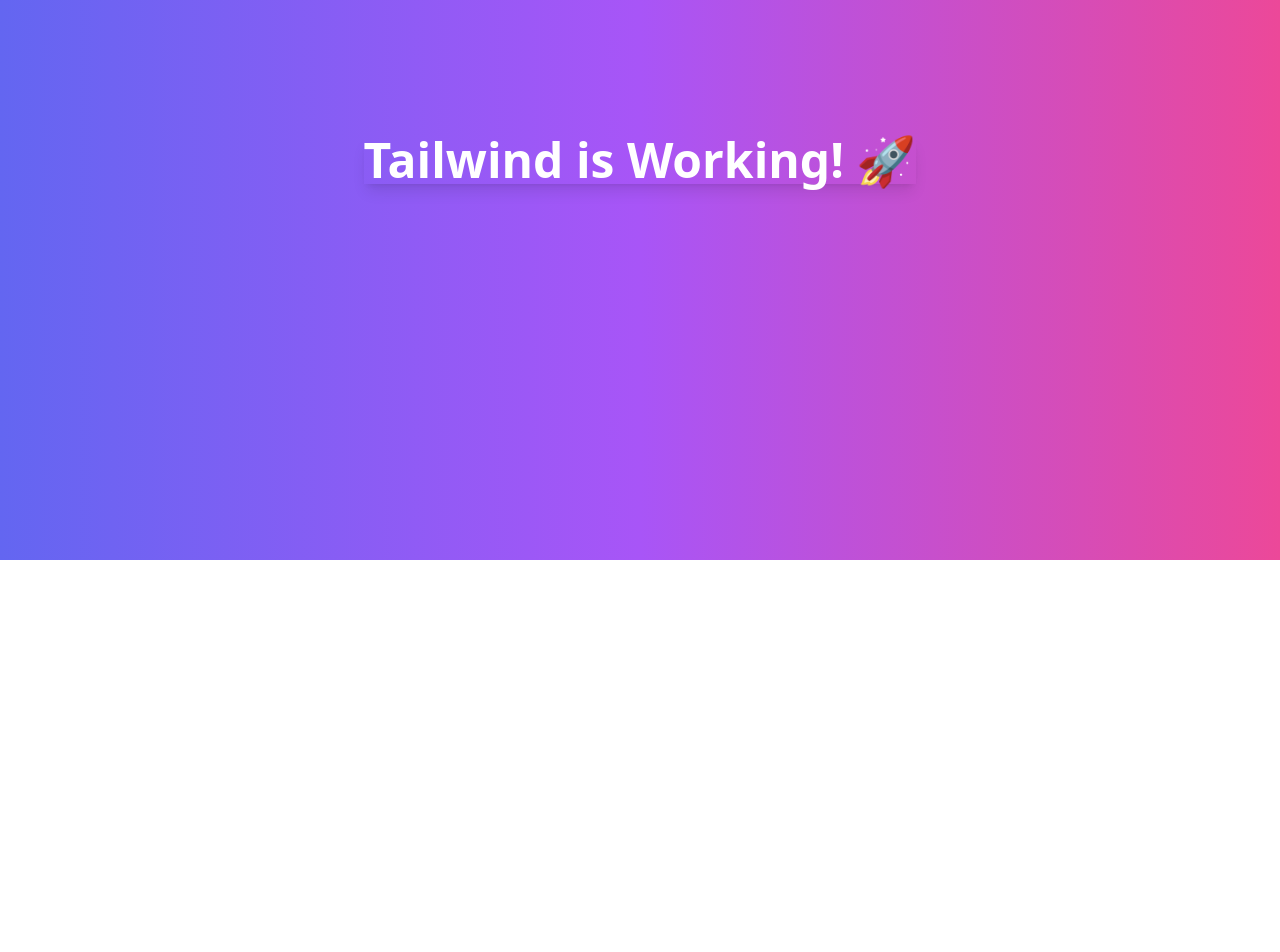
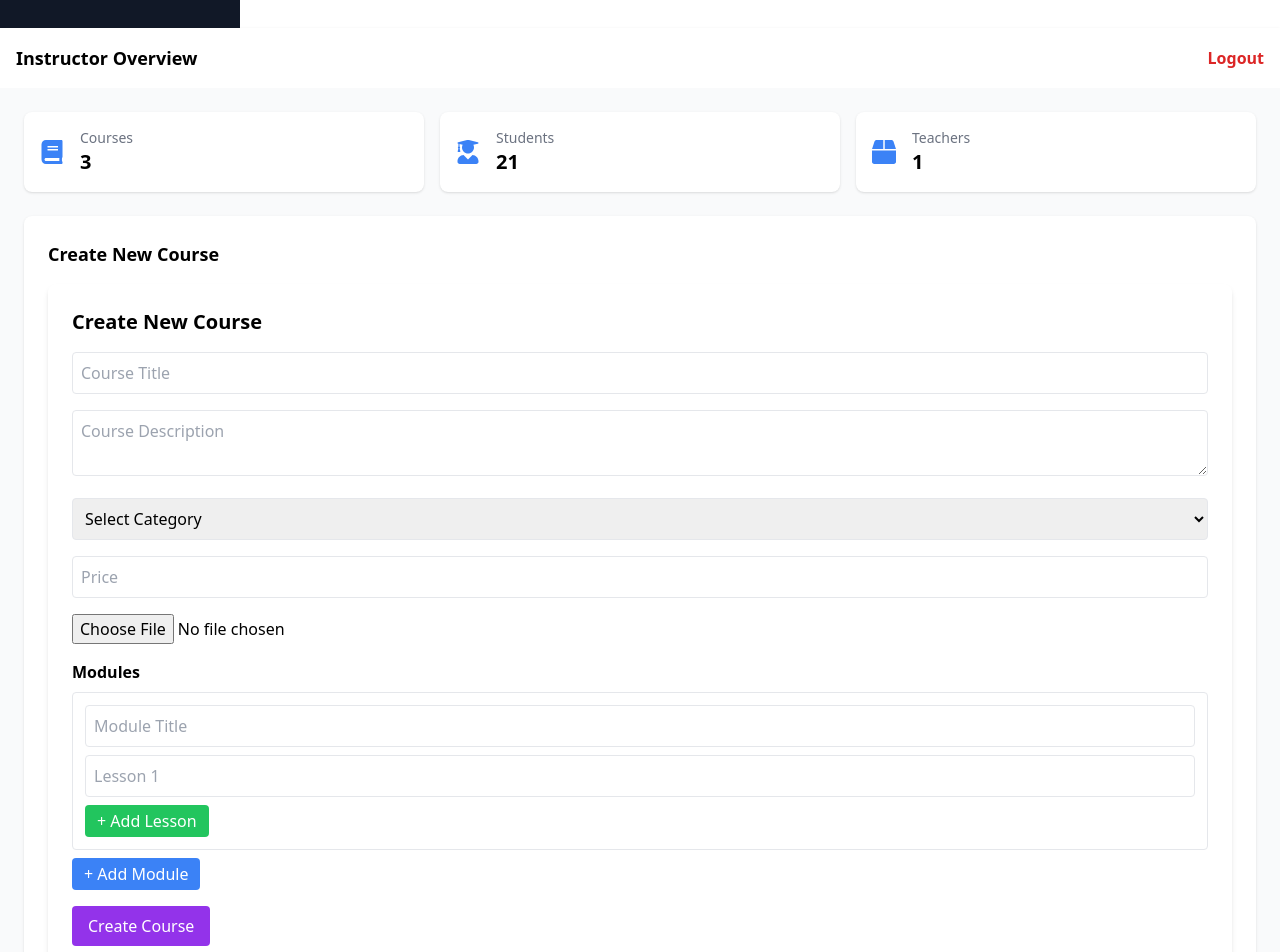
Before and after one commit to haya-ehab/Lernify, a React (Create React App) app in the folder frontend/: page /instructor in a window 1280 px wide. Shown: the part 240-1192 px from the top of the page. Before the commit the page ends 800 px from the top, so only its background shows below. Built offline with nearby package versions, Linux system fonts and the light colour scheme.

Commit message:
add instructor dashboard page and  create courseform

```diff
--- a/frontend/package.json
+++ b/frontend/package.json
@@ -18,6 +18,7 @@
     "lucide-react": "^0.539.0",
     "react": "^19.1.1",
     "react-dom": "^19.1.1",
+    "react-icons": "^5.5.0",
     "react-router-dom": "^7.8.0",
     "react-scripts": "5.0.1",
     "tailwind-variants": "^2.1.0",
--- a/frontend/public/index.html
+++ b/frontend/public/index.html
@@ -24,7 +24,7 @@
       work correctly both with client-side routing and a non-root public URL.
       Learn how to configure a non-root public URL by running `npm run build`.
     -->
-    <title>React App</title>
+    <title>Learnify</title>
   </head>
   <body>
     <noscript>You need to enable JavaScript to run this app.</noscript>
--- a/frontend/src/App.tsx
+++ b/frontend/src/App.tsx
@@ -1,11 +1,18 @@
-function App() {
+
+import { BrowserRouter as Router, Routes, Route } from "react-router-dom";
+import InstructorDashboard from "./pages/InstructorDashboard";
+
+import CreateCourseForm from "./components/CreateCourseForm";
+
+
+
+export default function App() {
   return (
-    <div className="min-h-screen flex items-center justify-center bg-gradient-to-r from-indigo-500 via-purple-500 to-pink-500">
-      <h1 className="text-5xl font-bold text-white shadow-lg">
-        Tailwind is Working! 🚀
-      </h1>
-    </div>
+    <Router>
+      <Routes>
+        <Route path="/instructor" element={<InstructorDashboard />} />
+        <Route path="/instructor/create-course" element={<CreateCourseForm />} />
+      </Routes>
+    </Router>
   );
 }
-
-export default App;
--- /dev/null
+++ b/frontend/src/components/CreateCourseForm.tsx
@@ -0,0 +1,153 @@
+import React, { useState } from "react";
+
+export default function CreateCourseForm() {
+  const [title, setTitle] = useState("");
+  const [description, setDescription] = useState("");
+  const [category, setCategory] = useState("");
+  const [price, setPrice] = useState("");
+  const [thumbnail, setThumbnail] = useState<File | null>(null);
+  const [modules, setModules] = useState([{ title: "", lessons: [""] }]);
+
+  const handleAddModule = () => {
+    setModules([...modules, { title: "", lessons: [""] }]);
+  };
+
+  const handleAddLesson = (moduleIndex: number) => {
+    const updated = [...modules];
+    updated[moduleIndex].lessons.push("");
+    setModules(updated);
+  };
+
+  const handleSubmit = async (e: React.FormEvent) => {
+    e.preventDefault();
+
+    const formData = new FormData();
+    formData.append("title", title);
+    formData.append("description", description);
+    formData.append("category", category);
+    formData.append("price", price);
+    if (thumbnail) formData.append("thumbnail", thumbnail);
+    formData.append("modules", JSON.stringify(modules));
+
+    const res = await fetch("/api/courses", {
+      method: "POST",
+      body: formData,
+    });
+
+    if (res.ok) {
+      alert("Course created successfully!");
+      setTitle("");
+      setDescription("");
+      setCategory("");
+      setPrice("");
+      setThumbnail(null);
+      setModules([{ title: "", lessons: [""] }]);
+    } else {
+      alert("Error creating course");
+    }
+  };
+
+  return (
+    <form className="bg-white p-6 rounded-lg shadow-md space-y-4" onSubmit={handleSubmit}>
+      <h2 className="text-xl font-bold">Create New Course</h2>
+
+      <input
+        type="text"
+        placeholder="Course Title"
+        className="border p-2 rounded w-full"
+        value={title}
+        onChange={(e) => setTitle(e.target.value)}
+        required
+      />
+
+      <textarea
+        placeholder="Course Description"
+        className="border p-2 rounded w-full"
+        value={description}
+        onChange={(e) => setDescription(e.target.value)}
+        required
+      />
+
+      <select
+        className="border p-2 rounded w-full"
+        value={category}
+        onChange={(e) => setCategory(e.target.value)}
+        required
+      >
+        <option value="">Select Category</option>
+        <option value="programming">Programming</option>
+        <option value="design">Design</option>
+        <option value="business">Business</option>
+      </select>
+
+      <input
+        type="number"
+        placeholder="Price"
+        className="border p-2 rounded w-full"
+        value={price}
+        onChange={(e) => setPrice(e.target.value)}
+        required
+      />
+
+      <input
+        type="file"
+        onChange={(e) => setThumbnail(e.target.files ? e.target.files[0] : null)}
+        required
+      />
+
+      <div className="space-y-2">
+        <h3 className="font-semibold">Modules</h3>
+        {modules.map((module, moduleIndex) => (
+          <div key={moduleIndex} className="border p-3 rounded space-y-2">
+            <input
+              type="text"
+              placeholder="Module Title"
+              className="border p-2 rounded w-full"
+              value={module.title}
+              onChange={(e) => {
+                const updated = [...modules];
+                updated[moduleIndex].title = e.target.value;
+                setModules(updated);
+              }}
+            />
+            {module.lessons.map((lesson, lessonIndex) => (
+              <input
+                key={lessonIndex}
+                type="text"
+                placeholder={`Lesson ${lessonIndex + 1}`}
+                className="border p-2 rounded w-full"
+                value={lesson}
+                onChange={(e) => {
+                  const updated = [...modules];
+                  updated[moduleIndex].lessons[lessonIndex] = e.target.value;
+                  setModules(updated);
+                }}
+              />
+            ))}
+            <button
+              type="button"
+              className="bg-green-500 text-white px-3 py-1 rounded"
+              onClick={() => handleAddLesson(moduleIndex)}
+            >
+              + Add Lesson
+            </button>
+          </div>
+        ))}
+        <button
+          type="button"
+          className="bg-blue-500 text-white px-3 py-1 rounded"
+          onClick={handleAddModule}
+        >
+          + Add Module
+        </button>
+      </div>
+
+      <button
+        type="submit"
+        className="bg-purple-600 text-white px-4 py-2 rounded"
+      >
+        Create Course
+      </button>
+    </form>
+  );
+}
--- /dev/null
+++ b/frontend/src/components/Sidebar.tsx
@@ -0,0 +1,16 @@
+
+import { Link } from "react-router-dom";
+
+export default function Sidebar() {
+  return (
+    <aside className="w-60 bg-gray-900 text-white p-4">
+      <h2 className="text-xl font-bold mb-6">Learnify</h2>
+      <nav className="space-y-2">
+        <Link to="#" className="block p-2 rounded hover:bg-gray-700">Overview</Link>
+        <Link to="#" className="block p-2 rounded hover:bg-gray-700">Courses</Link>
+        <Link to="#" className="block p-2 rounded hover:bg-gray-700">Students</Link>
+        <Link to="#" className="block p-2 rounded hover:bg-gray-700">Teachers</Link>
+      </nav>
+    </aside>
+  );
+}
--- /dev/null
+++ b/frontend/src/components/StatCard.tsx
@@ -0,0 +1,23 @@
+
+import React from "react";
+import { IconType } from "react-icons";
+
+interface StatCardProps {
+  icon: IconType; // from react-icons
+  label: string;
+  value: number;
+}
+
+export default function StatCard({ icon: Icon, label, value }: StatCardProps) {
+  const IconComponent = Icon as React.ComponentType<{ className?: string }>;
+
+  return (
+    <div className="bg-white p-4 rounded-lg shadow flex items-center space-x-4">
+      <IconComponent className="text-2xl text-blue-500" />
+      <div>
+        <p className="text-sm text-gray-500">{label}</p>
+        <p className="text-xl font-bold">{value}</p>
+      </div>
+    </div>
+  );
+}
--- /dev/null
+++ b/frontend/src/components/Topbar.tsx
@@ -0,0 +1,12 @@
+
+export default function Topbar() {
+  return (
+    <header className="flex justify-between items-center bg-white shadow p-4">
+      <h1 className="text-lg font-bold">Instructor Overview</h1>
+      <div className="flex items-center gap-4">
+        <span className="font-medium"></span>
+        <button className="text-red-600 font-semibold">Logout</button>
+      </div>
+    </header>
+  );
+}
--- /dev/null
+++ b/frontend/src/pages/InstructorDashboard.tsx
@@ -0,0 +1,34 @@
+
+import Sidebar from "../components/Sidebar";
+import Topbar from "../components/Topbar";
+import StatCard from "../components/StatCard";
+import CreateCourseForm from "../components/CreateCourseForm";
+import { FaBook, FaUserGraduate, FaBox } from "react-icons/fa";
+
+export default function InstructorDashboard() {
+  return (
+    <>
+      <Sidebar />
+
+      {/* Main Content */}
+      <div className="flex-1 flex flex-col">
+        <Topbar />
+
+        <main className="p-6 space-y-6 bg-gray-50 flex-1">
+          {/* Stat Cards */}
+          <div className="grid grid-cols-1 sm:grid-cols-3 gap-4">
+            <StatCard icon={FaBook} label="Courses" value={3} />
+            <StatCard icon={FaUserGraduate} label="Students" value={21} />
+            <StatCard icon={FaBox} label="Teachers" value={1} />
+          </div>
+
+          {/* Create Course Form */}
+          <div className="bg-white p-6 rounded-lg shadow">
+            <h2 className="text-lg font-semibold mb-4">Create New Course</h2>
+            <CreateCourseForm />
+          </div>
+        </main>
+      </div>
+    </>
+  );
+}
```
Also changed, not shown: 1 other file (tests, documents, lock files or other folders).
